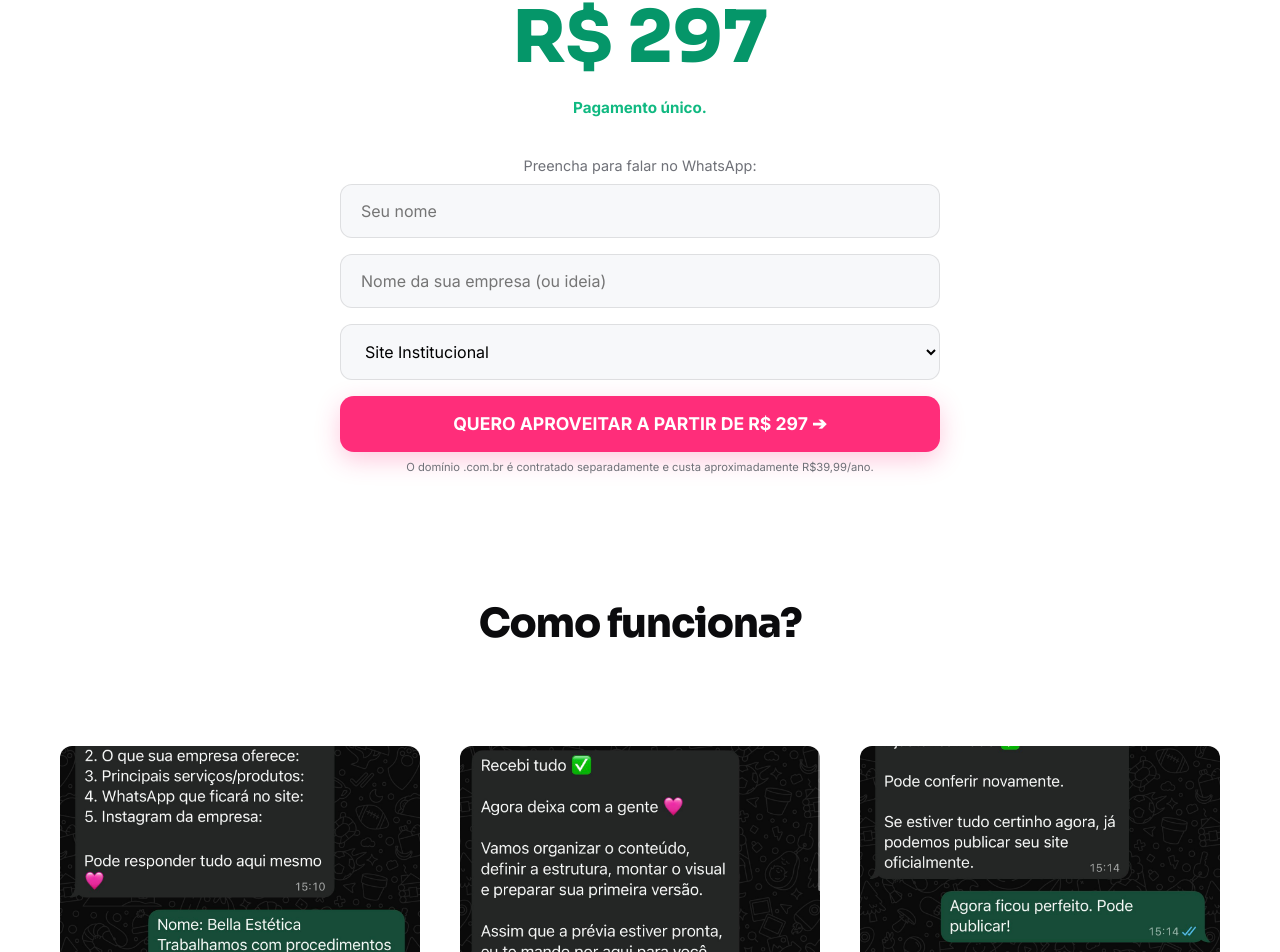
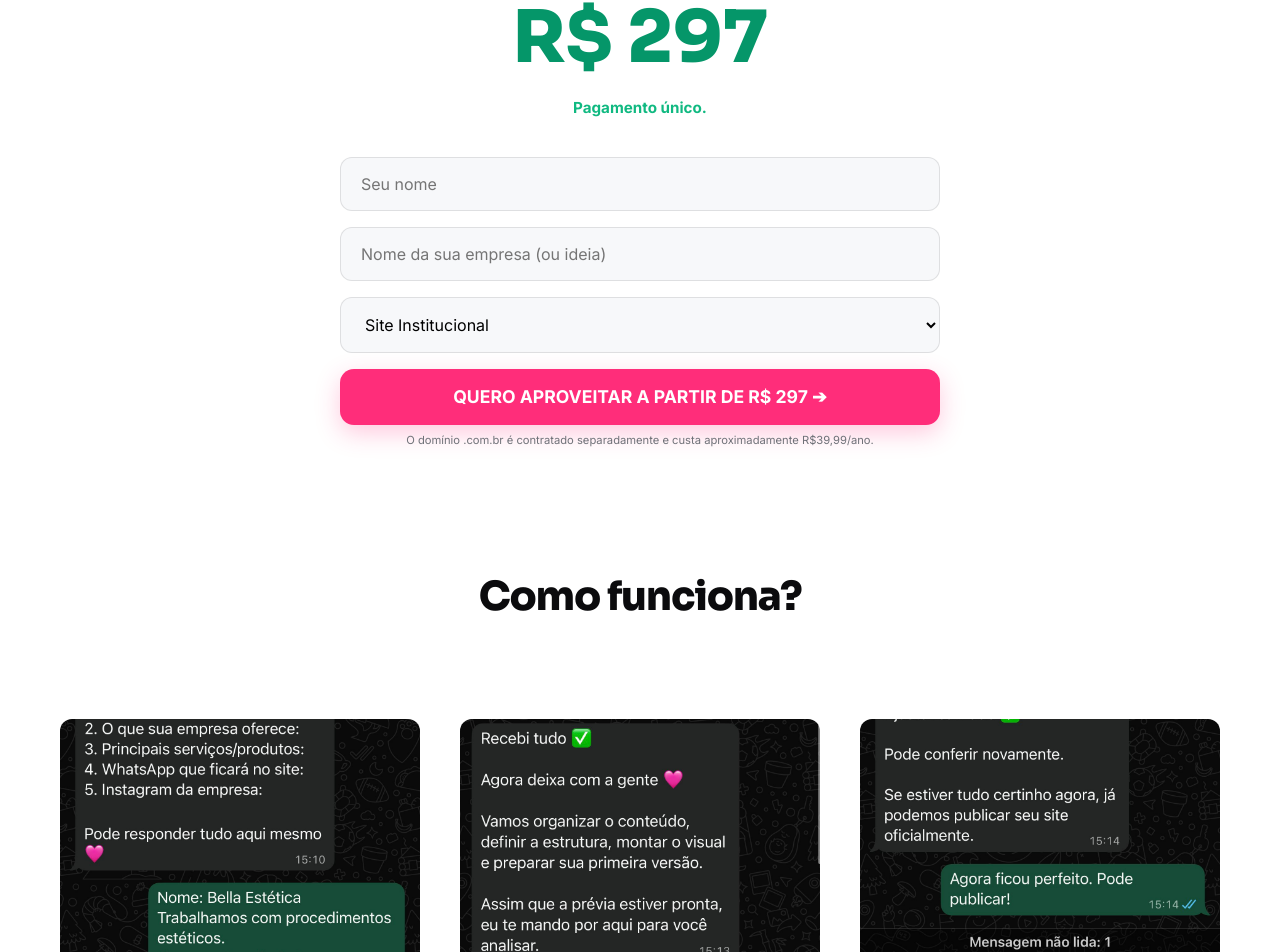
Before and after one commit to t0non/siteexpressbrasil, a Next.js app: page / in a window 1280 px wide. Shown: the part 2356-3308 px from the top of the page. Built offline with nearby package versions, Linux system fonts and the light colour scheme.

Commit message:
Remove texto 'Preencha para falar no WhatsApp' da area de precos

```diff
--- a/src/app/page.tsx
+++ b/src/app/page.tsx
@@ -230,9 +230,7 @@ export default function Home() {
             </div>
 
             <div style={{ marginTop: '20px', textAlign: 'left' }}>
-              <p style={{ fontSize: '0.9rem', color: 'var(--color-gray)', marginBottom: '10px', textAlign: 'center' }}>
-                {t.formTitle}
-              </p>
+
               <form className={styles.modalForm} onSubmit={handleSubmitForm}>
                 <input
                   type="text"
```
